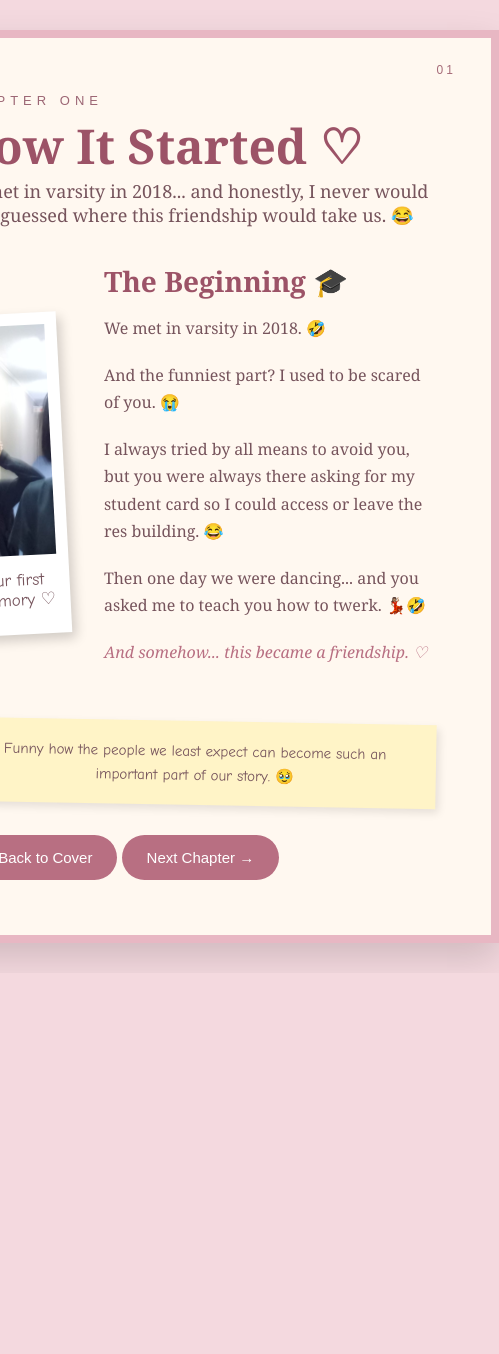
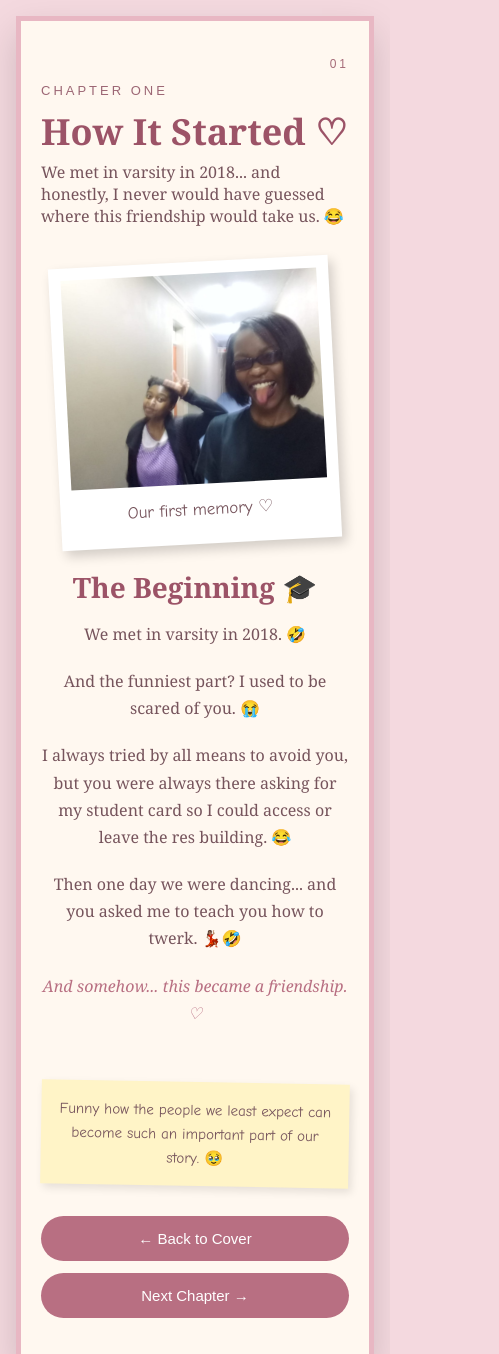
Before and after one commit to Larrayne/digital_scrapbook, a plain HTML site: page memories.html in a window 390 px wide. Shown: the top 1354 px of the page, 499 px wide, since content can reach past the window. Before the commit the page ends 973 px from the top, so only its background shows below. Drawn offline with Linux system fonts and the light colour scheme.

Commit message:
Make scrapbook mobile responsive

```diff
--- a/style.css
+++ b/style.css
@@ -29,7 +29,7 @@ body {
 .cover {
     position: relative;
 
-    width: 420px;
+    width: min(100%, 420px);
     min-height: 650px;
 
     padding: 55px 40px;
@@ -186,7 +186,7 @@ button:hover {
 .memory-page {
     position: relative;
 
-    width: 850px;
+    width: min(100%, 850px);
     min-height: 600px;
 
     padding: 55px;
@@ -460,7 +460,7 @@ button:hover {
 .letter-page {
     position: relative;
 
-    width: 850px;
+    width: min(100%, 850px);
     min-height: 650px;
 
     padding: 55px;
@@ -711,3 +711,112 @@ button:hover {
     color: #b86f82;
     font-size: 13px;
 }
+
+@media (max-width: 768px) {
+    body {
+        display: block;
+    }
+
+    .scrapbook {
+        padding: 16px;
+        align-items: flex-start;
+    }
+
+    .cover,
+    .memory-page,
+    .letter-page {
+        min-height: auto;
+        padding: 36px 20px;
+        border-width: 5px;
+    }
+
+    h1,
+    .memory-page h1,
+    .letter-page h1 {
+        font-size: 36px;
+        line-height: 1.05;
+    }
+
+    .subtitle,
+    .intro,
+    .letter p {
+        font-size: 16px;
+    }
+
+    .memory-card {
+        flex-direction: column;
+        gap: 24px;
+        align-items: center;
+    }
+
+    .memory-text {
+        text-align: center;
+    }
+
+    .polaroid,
+    .memory-card .photo-placeholder {
+        width: 100%;
+        max-width: 280px;
+    }
+
+    .polaroid img {
+        height: 210px;
+    }
+
+    .tape {
+        display: none;
+    }
+
+    .jokes-container,
+    .friends-grid {
+        grid-template-columns: 1fr;
+    }
+
+    .navigation {
+        flex-direction: column;
+        gap: 12px;
+    }
+
+    .navigation button,
+    .memory-page > button,
+    .letter-page > button,
+    .cover > button {
+        width: 100%;
+    }
+
+    .memory-page > button + button,
+    .letter-page > button + button,
+    .cover > button + button {
+        margin-top: 12px;
+    }
+
+    .letter {
+        padding: 22px 18px;
+    }
+
+    .bucket-item {
+        align-items: flex-start;
+        padding: 14px 16px;
+    }
+
+    .bucket-item span {
+        font-size: 15px;
+    }
+
+    .memory-note,
+    .bucket-note {
+        width: 100%;
+        max-width: 100%;
+        padding: 16px 18px;
+    }
+
+    .page-number {
+        position: static;
+        margin-bottom: 12px;
+        text-align: right;
+    }
+
+    .small-title {
+        letter-spacing: 3px;
+    }
+}
```
